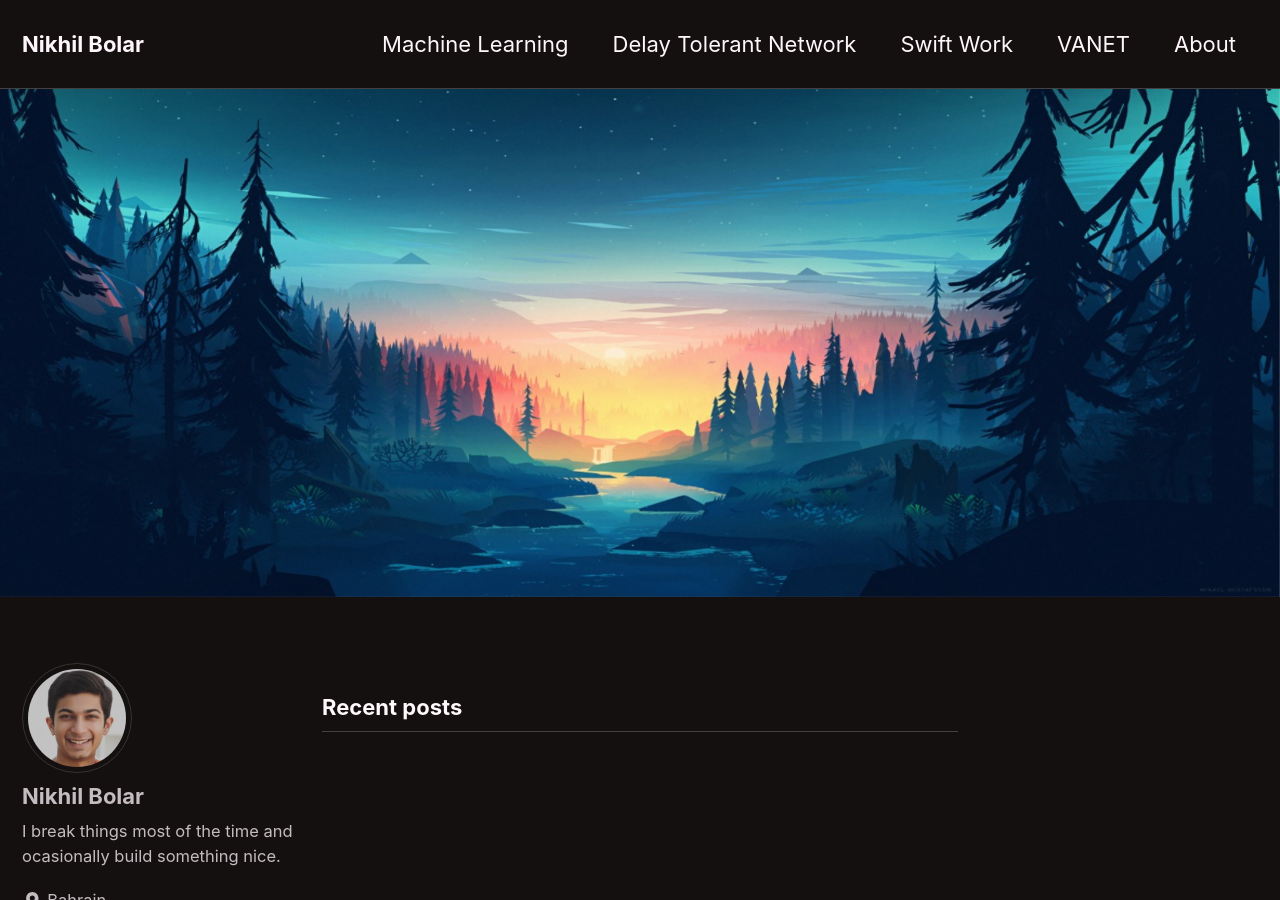
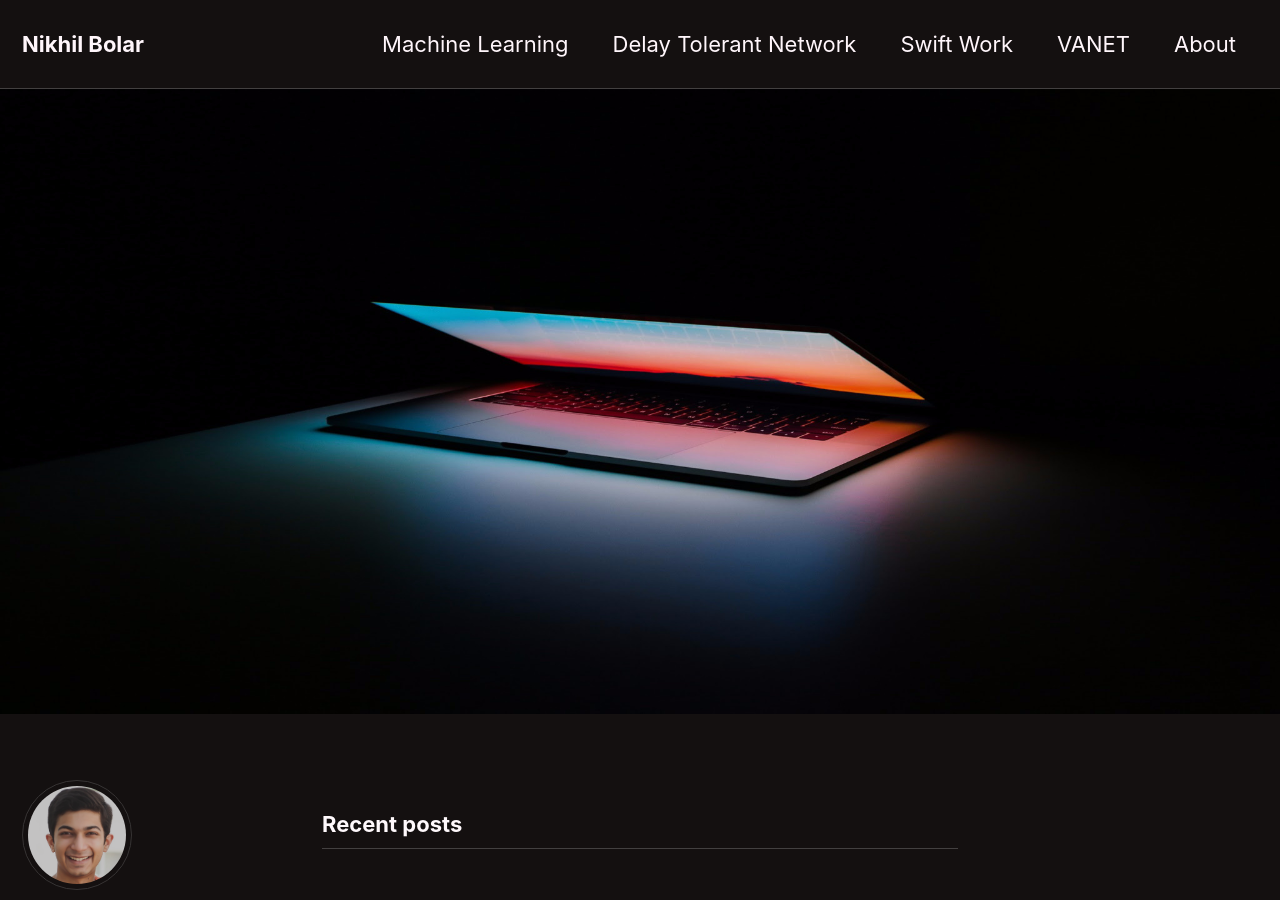
Before and after one commit to nbolar/nbolar.github.io, a Jekyll site: the page built from index.html, in a window 1280 px wide and 900 px high. Built offline with Jekyll 4.4.1, drawn with Linux system fonts in a browser that asks for light colours; cached includes are drawn as plain includes; the list of posts is cut into pages by our own code.

Commit message:
Added new images

```diff
--- a/index.html
+++ b/index.html
@@ -2,5 +2,5 @@
 layout: home
 author_profile: true
 header:
-  image: "/images/photo2.jpg"
+  image: "/images/unsplash1.jpg"
 ---
```
Also changed, not shown: images/unsplash1.jpg (added), 1 other file.
